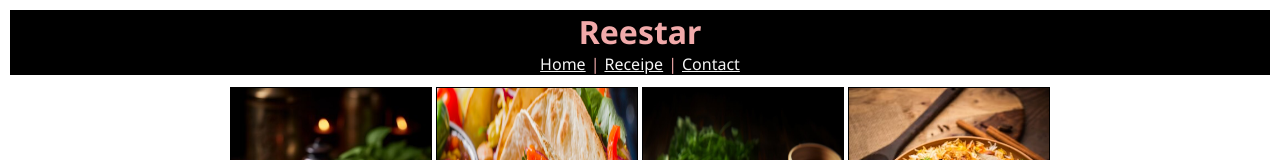
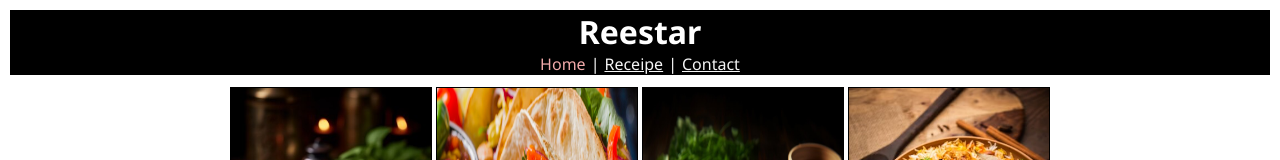
Before and after one commit to Github8484/Reestar, a plain HTML site: page index.html in a window 1280 px wide. In both pictures the pointer is over the link "Home". Shown: the top 160 px of the page. Drawn offline with Linux system fonts and the light colour scheme.

Commit message:
Add files via upload

```diff
--- a/styles.css
+++ b/styles.css
@@ -15,12 +15,12 @@
   background-color: black;
   color: white;
 }
-.section-head a {
+.nav a {
   color: whitesmoke;
   padding-left: 5px;
   padding-right: 5px;
 }
-.section-head:hover {
+.nav a:hover {
   color: rgb(241, 170, 170);
   padding-left: 5px;
   padding-right: 5px;
```
